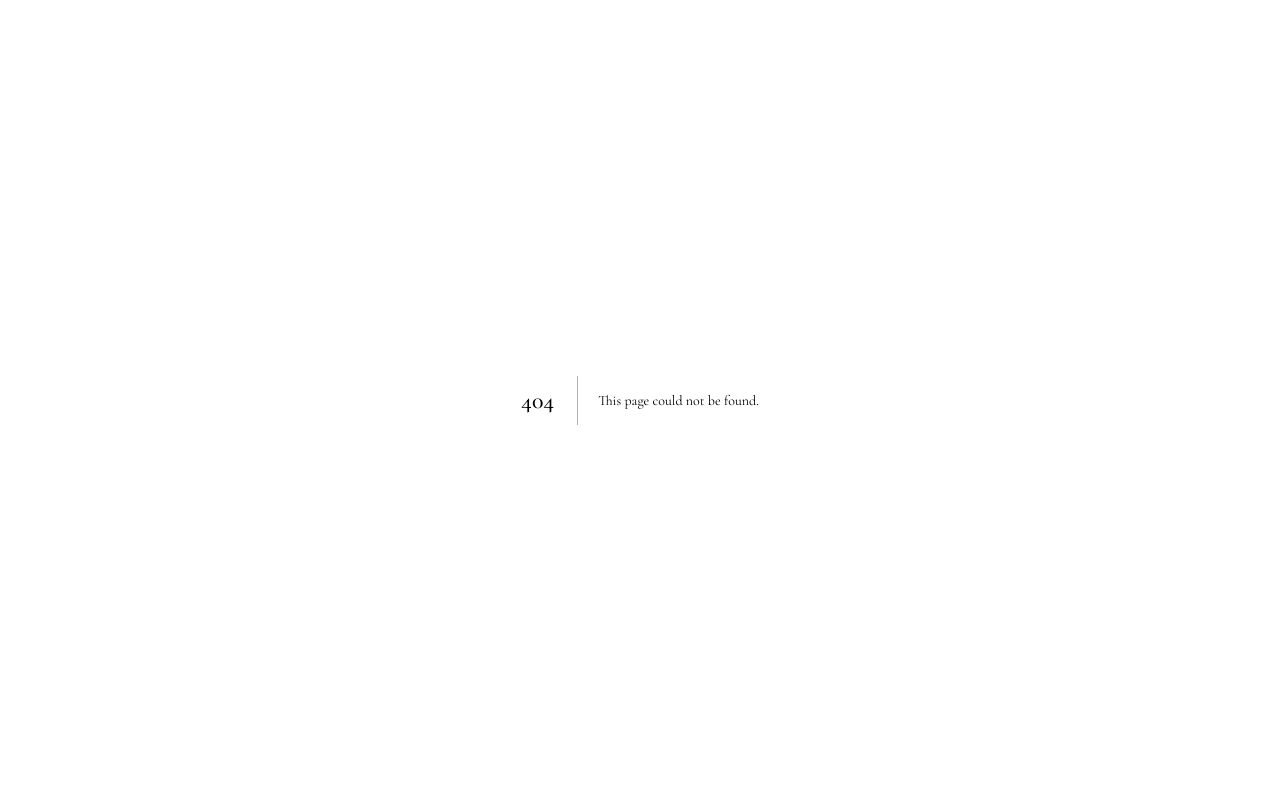
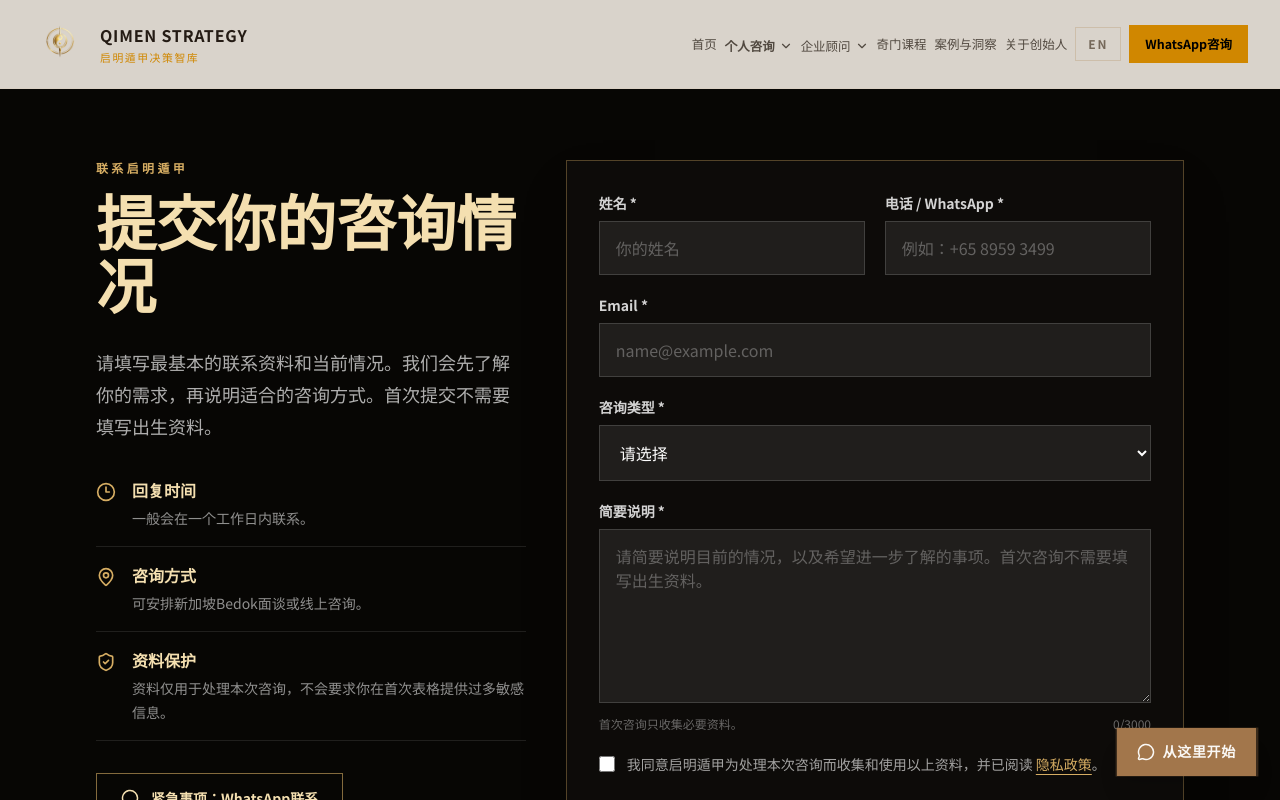
Before and after one commit to BODHIWONG/qmfeng-website, a Next.js app: page /zh/contact in a window 1280 px wide. Before the commit this address had no page. Shown: the top 800 px of the page. Built offline with nearby package versions, Linux system fonts and the light colour scheme.

Commit message:
Add Chinese contact enquiry route

```diff
--- /dev/null
+++ b/app/zh/contact/page.tsx
@@ -0,0 +1,24 @@
+import type { Metadata } from "next";
+import ContactPageContent from "@/components/contact-page-content";
+import { FixedLanguageProvider } from "@/contexts/language-context";
+
+export const metadata: Metadata = {
+  title: "联系启明遁甲｜新加坡咨询申请",
+  description:
+    "提交企业顾问、个人重大决策、感情、事业、奇门遁甲、八字、风水或课程咨询申请。首次提交只收集必要资料。",
+  alternates: {
+    canonical: "https://www.qmfeng.com/zh/contact",
+    languages: {
+      "en-SG": "https://www.qmfeng.com/en/contact",
+      "zh-SG": "https://www.qmfeng.com/zh/contact",
+    },
+  },
+};
+
+export default function ChineseContactPage() {
+  return (
+    <FixedLanguageProvider lang="zh">
+      <ContactPageContent />
+    </FixedLanguageProvider>
+  );
+}
```
